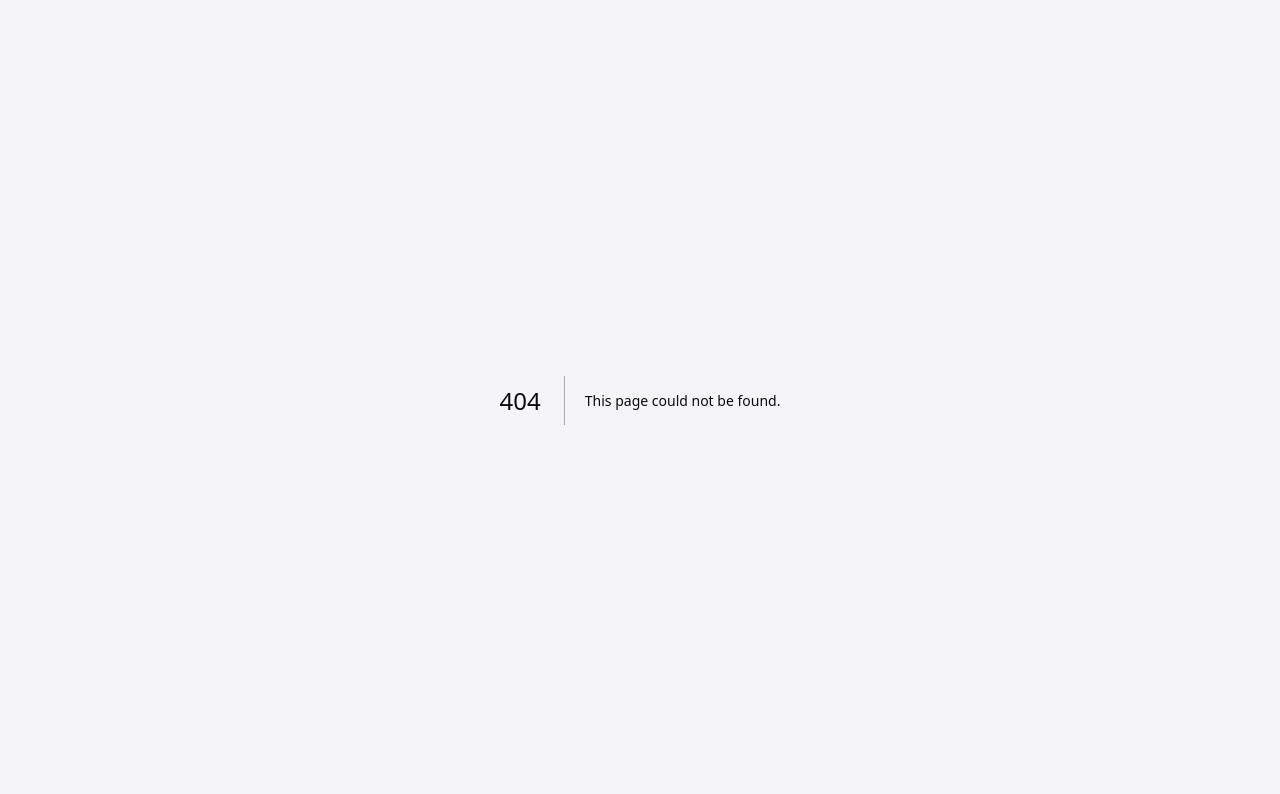
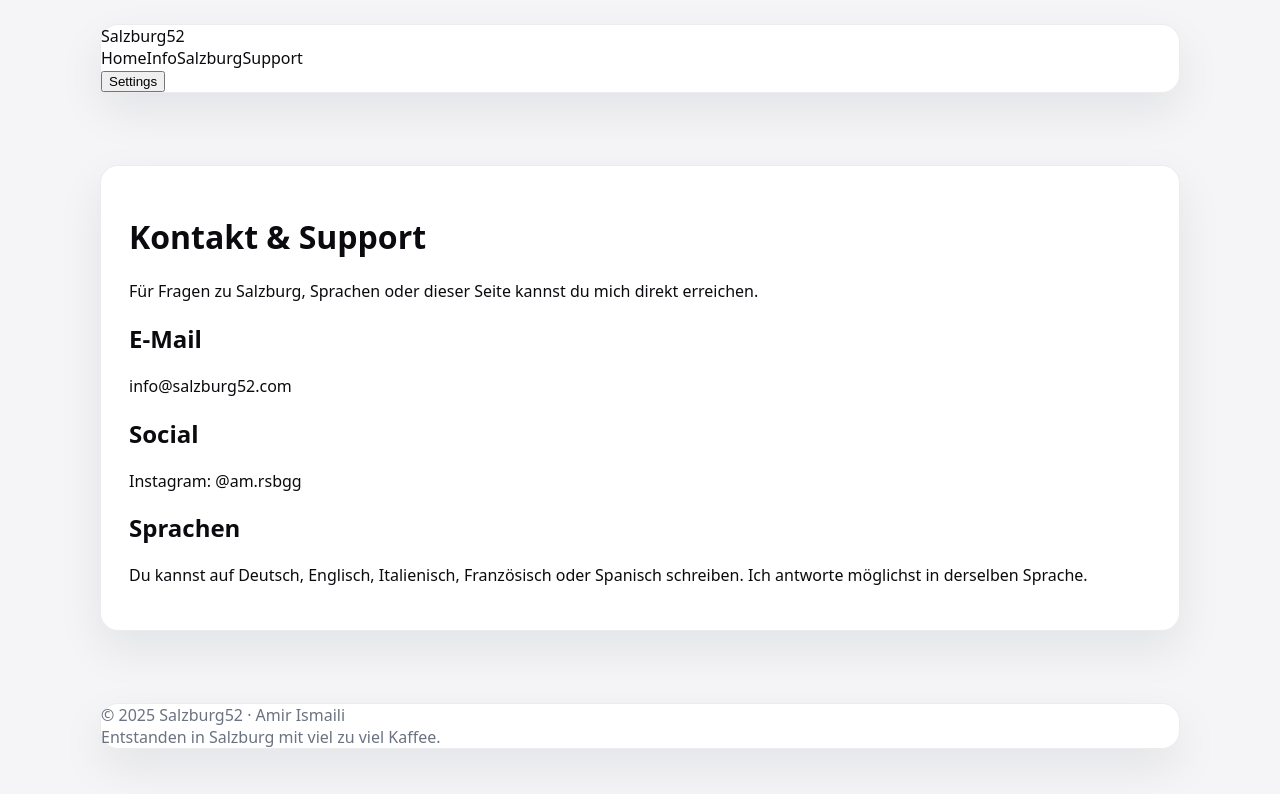
Before and after one commit to luv2loot/salzburg52, a Next.js app: page /de/support in a window 1280 px wide. Before the commit this address had no page. Shown: the top 794 px of the page. Built offline with nearby package versions, Linux system fonts and the light colour scheme.

Commit message:
Create page.js

```diff
--- /dev/null
+++ b/app/de/support/page.js
@@ -0,0 +1,47 @@
+import Header from "@/components/Header";
+import Footer from "@/components/Footer";
+import Cursor from "@/components/Cursor";
+
+const LANG = "de";
+
+export default function DeSupportPage() {
+  return (
+    <>
+      <Cursor />
+      <Header lang={LANG} />
+      <main className="app-shell">
+        <div className="surface" style={{ padding: "1.75rem" }}>
+          <h1>Kontakt & Support</h1>
+          <p>
+            Für Fragen zu Salzburg, Sprachen oder dieser Seite kannst du mich
+            direkt erreichen.
+          </p>
+
+          <h2>E-Mail</h2>
+          <p>
+            <a href="mailto:info@salzburg52.com">info@salzburg52.com</a>
+          </p>
+
+          <h2>Social</h2>
+          <p>
+            Instagram:{" "}
+            <a
+              href="https://www.instagram.com/am.rsbgg"
+              target="_blank"
+              rel="noreferrer"
+            >
+              @am.rsbgg
+            </a>
+          </p>
+
+          <h2>Sprachen</h2>
+          <p>
+            Du kannst auf Deutsch, Englisch, Italienisch, Französisch oder
+            Spanisch schreiben. Ich antworte möglichst in derselben Sprache.
+          </p>
+        </div>
+      </main>
+      <Footer lang={LANG} />
+    </>
+  );
+}
```
